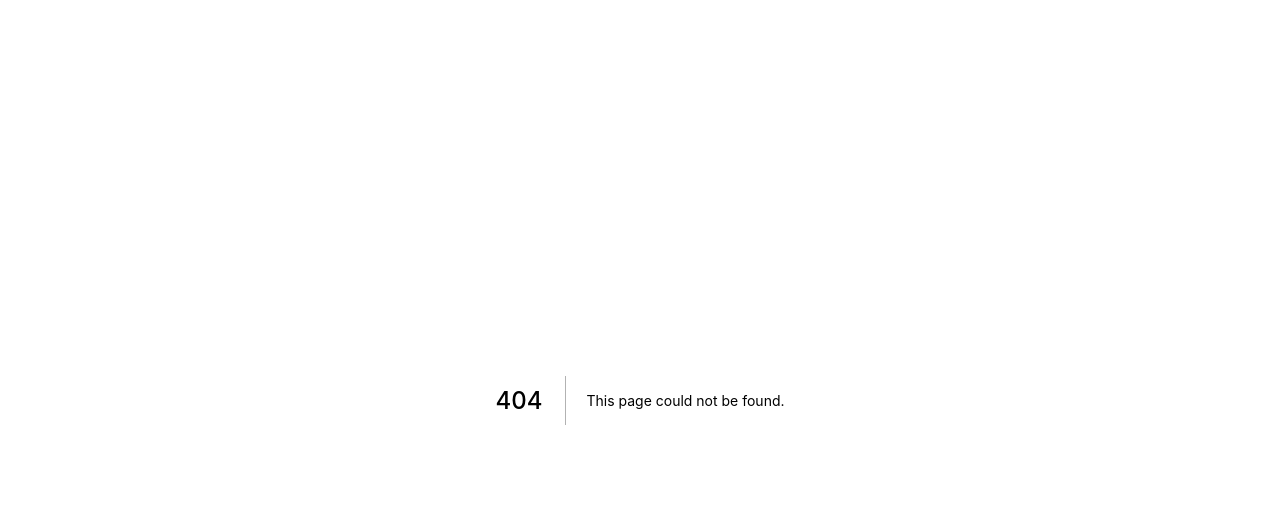
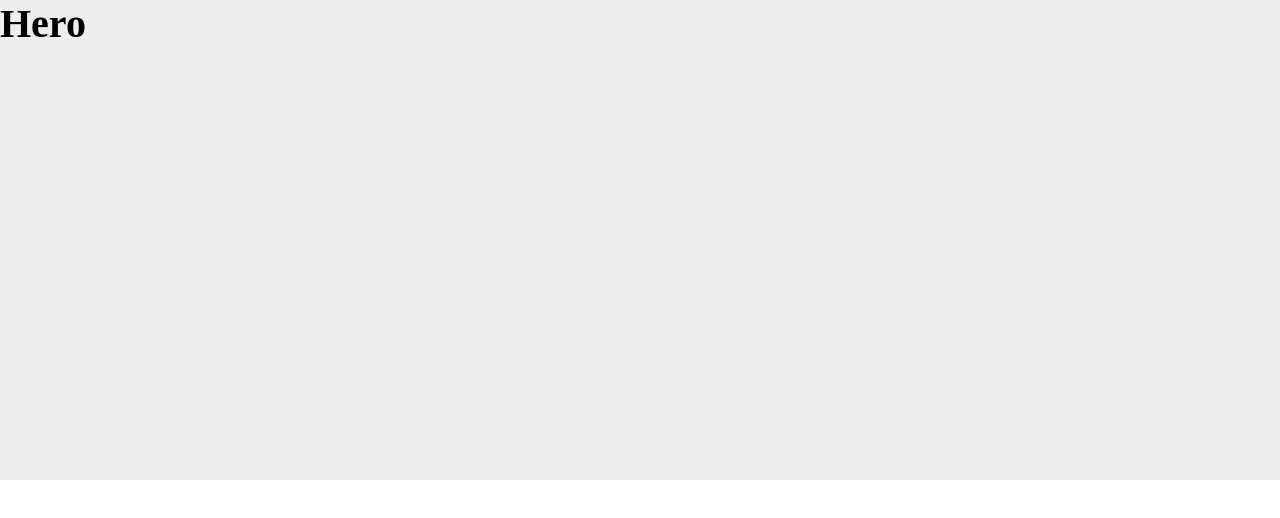
Before and after one commit to lucasbarroos/marketplace, a Next.js app: page /components/Hero in a window 1280 px wide. Before the commit this address had no page. Shown: the top 518 px of the page. Built offline with nearby package versions, Linux system fonts and the light colour scheme.

Commit message:
feat: adding the global styles and first components

```diff
--- /dev/null
+++ b/src/global/styles.css
@@ -0,0 +1,5 @@
+*, body {
+    box-sizing: border-box;
+    margin: 0;
+    padding: 0;
+}
--- /dev/null
+++ b/src/pages/components/Hero/index.tsx
@@ -0,0 +1,15 @@
+import React from 'react';
+import {
+  Container,
+  Title,
+} from './styles';
+
+function Hero(props) {
+  return (
+    <Container>
+      <Title>Hero</Title>
+    </Container>
+  );
+}
+
+export default Hero;
--- /dev/null
+++ b/src/pages/components/Hero/styles.ts
@@ -0,0 +1,11 @@
+import styled from 'styled-components';
+
+export const Container = styled.div`
+  min-height: 60vh;
+  background-color: #eee;
+`;
+
+export const Title = styled.h1`
+  font-size: 2.5rem;
+  color: #000;
+`;
```
Also changed, not shown: src/pages/_app.tsx (+5 -2 lines), src/pages/components/Layout/Header/index.tsx (deleted, +0 -11 lines), src/pages/index.tsx (+10 -9 lines), src/pages/components/Layout/Footer/index.tsx (deleted).
